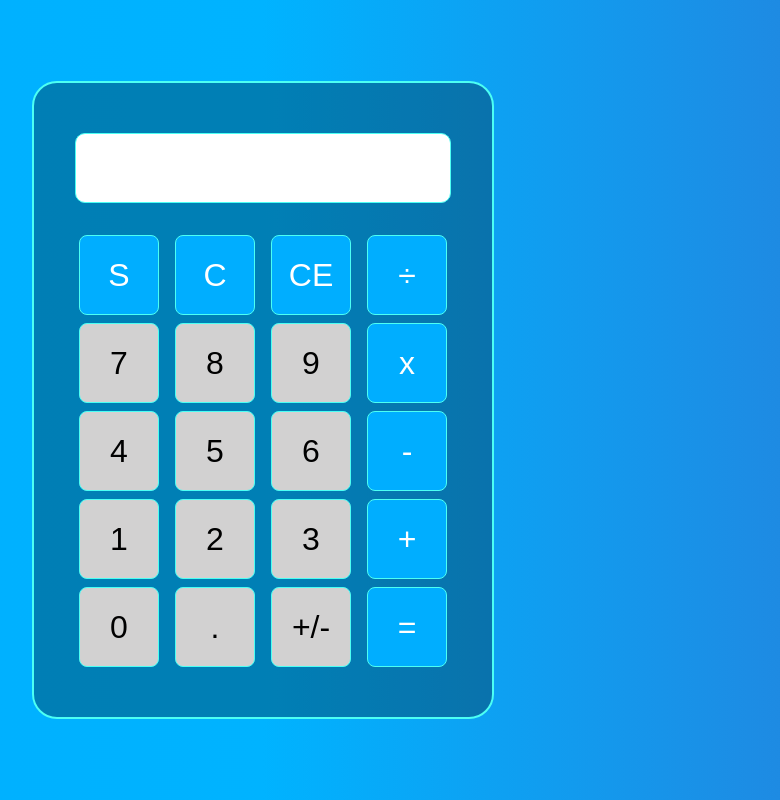
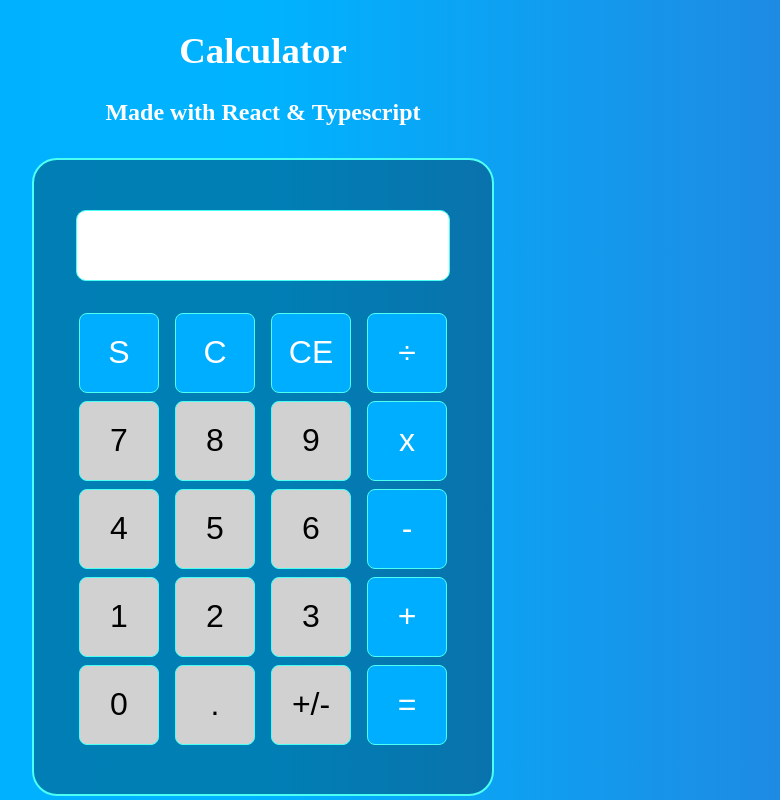
Before and after one commit to CarlosVinicios99/Calculadora-Web, a React (Create React App) app: page / in a window 1280 px wide. Shown: the whole page, without its empty margins (377-1157 px from the left). Built offline with nearby package versions, Linux system fonts and the light colour scheme.

Commit message:
primeira versão finalizada

```diff
--- a/public/index.html
+++ b/public/index.html
@@ -24,7 +24,7 @@
       work correctly both with client-side routing and a non-root public URL.
       Learn how to configure a non-root public URL by running `npm run build`.
     -->
-    <title>React App</title>
+    <title>Calculadora</title>
   </head>
   <body>
     <noscript>You need to enable JavaScript to run this app.</noscript>
--- a/src/componentes/Botao.tsx
+++ b/src/componentes/Botao.tsx
@@ -15,7 +15,7 @@ const Botao: FunctionComponent<BotaoProps> = (props: BotaoProps) => {
     }
 
     return (
-        <button className={props.cor === CorBotao.CINZA ? "botao-cinza": "botao-verde"} onClick={clicarBotao}>
+        <button className={props.cor === CorBotao.CINZA ? "botao-cinza": "botao-azul"} onClick={clicarBotao}>
             {props.rotulo}
         </button>
     )
--- a/src/componentes/Calculadora.tsx
+++ b/src/componentes/Calculadora.tsx
@@ -194,34 +194,34 @@ const Calculadora: FunctionComponent = () => {
 
             <div className="botoes-container">
                 <div className="linha-de-botoes">
-                    <Botao rotulo="S" cor={CorBotao.VERDE} pressionar={obterRotuloDoBotao}/>
-                    <Botao rotulo="C" cor={CorBotao.VERDE} pressionar={obterRotuloDoBotao}/>
-                    <Botao rotulo="CE" cor={CorBotao.VERDE} pressionar={obterRotuloDoBotao}/>
-                    <Botao rotulo="÷" cor={CorBotao.VERDE} pressionar={obterRotuloDoBotao}/>
+                    <Botao rotulo="S" cor={CorBotao.AZUL} pressionar={obterRotuloDoBotao}/>
+                    <Botao rotulo="C" cor={CorBotao.AZUL} pressionar={obterRotuloDoBotao}/>
+                    <Botao rotulo="CE" cor={CorBotao.AZUL} pressionar={obterRotuloDoBotao}/>
+                    <Botao rotulo="÷" cor={CorBotao.AZUL} pressionar={obterRotuloDoBotao}/>
                 </div>
                 <div className="linha-de-botoes">
                     <Botao rotulo="7" cor={CorBotao.CINZA} pressionar={obterRotuloDoBotao}/>
                     <Botao rotulo="8" cor={CorBotao.CINZA} pressionar={obterRotuloDoBotao}/>
                     <Botao rotulo="9" cor={CorBotao.CINZA} pressionar={obterRotuloDoBotao}/>
-                    <Botao rotulo="x" cor={CorBotao.VERDE} pressionar={obterRotuloDoBotao}/>
+                    <Botao rotulo="x" cor={CorBotao.AZUL} pressionar={obterRotuloDoBotao}/>
                 </div>
                 <div className="linha-de-botoes">
                     <Botao rotulo="4" cor={CorBotao.CINZA} pressionar={obterRotuloDoBotao}/>
                     <Botao rotulo="5" cor={CorBotao.CINZA} pressionar={obterRotuloDoBotao}/>
                     <Botao rotulo="6" cor={CorBotao.CINZA} pressionar={obterRotuloDoBotao}/>
-                    <Botao rotulo="-" cor={CorBotao.VERDE} pressionar={obterRotuloDoBotao}/>
+                    <Botao rotulo="-" cor={CorBotao.AZUL} pressionar={obterRotuloDoBotao}/>
                 </div>
                 <div className="linha-de-botoes">
                     <Botao rotulo="1" cor={CorBotao.CINZA} pressionar={obterRotuloDoBotao}/>
                     <Botao rotulo="2" cor={CorBotao.CINZA} pressionar={obterRotuloDoBotao}/>
                     <Botao rotulo="3" cor={CorBotao.CINZA} pressionar={obterRotuloDoBotao}/>
-                    <Botao rotulo="+" cor={CorBotao.VERDE} pressionar={obterRotuloDoBotao}/>
+                    <Botao rotulo="+" cor={CorBotao.AZUL} pressionar={obterRotuloDoBotao}/>
                 </div>
                 <div className="linha-de-botoes">
                     <Botao rotulo="0" cor={CorBotao.CINZA} pressionar={obterRotuloDoBotao}/>
                     <Botao rotulo="." cor={CorBotao.CINZA} pressionar={obterRotuloDoBotao}/>
                     <Botao rotulo="+/-" cor={CorBotao.CINZA} pressionar={obterRotuloDoBotao}/>
-                    <Botao rotulo="=" cor={CorBotao.VERDE} pressionar={obterRotuloDoBotao}/>
+                    <Botao rotulo="=" cor={CorBotao.AZUL} pressionar={obterRotuloDoBotao}/>
                 </div>
             </div>
         </div>
--- a/src/componentes/CorBotao.ts
+++ b/src/componentes/CorBotao.ts
@@ -1,5 +1,5 @@
 enum CorBotao {
-    VERDE,
+    AZUL,
     CINZA
 }
 
--- a/src/componentes/css/botao.css
+++ b/src/componentes/css/botao.css
@@ -1,4 +1,4 @@
-.botao-cinza, .botao-verde {
+.botao-cinza, .botao-azul {
     width: 5rem;
     height: 5rem;
     font-size: 2rem;
@@ -19,13 +19,13 @@
     transition-duration: 0.4s;
 }
 
-.botao-verde {
+.botao-azul {
     background-color: #00aeff;
     color: white;
     border: 1px solid rgb(76, 255, 243);
 }
 
-.botao-verde:hover{
+.botao-azul:hover{
     background-color: #128ac1;
     transition-duration: 0.4s;
 }
--- a/src/componentes/css/display.css
+++ b/src/componentes/css/display.css
@@ -9,7 +9,7 @@
     justify-content: flex-end;
     font-family: "DS-Digital";
     letter-spacing: 0.15rem;
-    width: 22.8rem;
+    width: 22.7rem;
     border-radius: 10px;
     height: 4.3rem;
     background-color: white;
--- a/src/index.css
+++ b/src/index.css
@@ -1,5 +1,18 @@
 body {
   margin: 0;
+}
+
+h1{
+  font-size: 2.3rem;
+  color: white;
+  font-family: Ubuntu;
+}
+
+h2 {
+  margin-top: 0.2rem;
+  color: white;
+  font-family: Ubuntu;
+  margin-bottom: 2rem;
 }
 
 .pagina-calculadora {
--- a/src/index.tsx
+++ b/src/index.tsx
@@ -10,6 +10,8 @@ const root = ReactDOM.createRoot(
 root.render(
   <React.StrictMode>
     <div className='pagina-calculadora'>
+      <h1>Calculator</h1>
+      <h2>Made with React & Typescript</h2>
       <Calculadora/>
     </div>
   </React.StrictMode>
```
